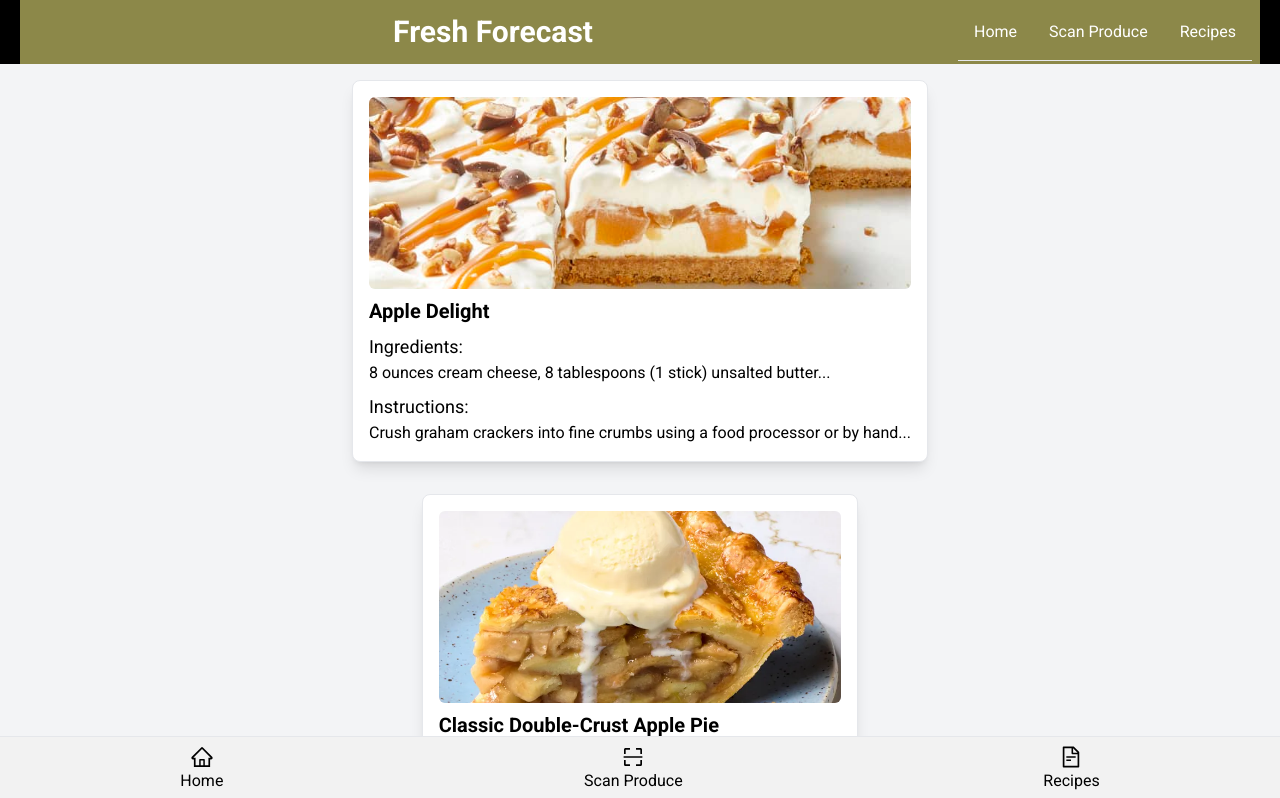
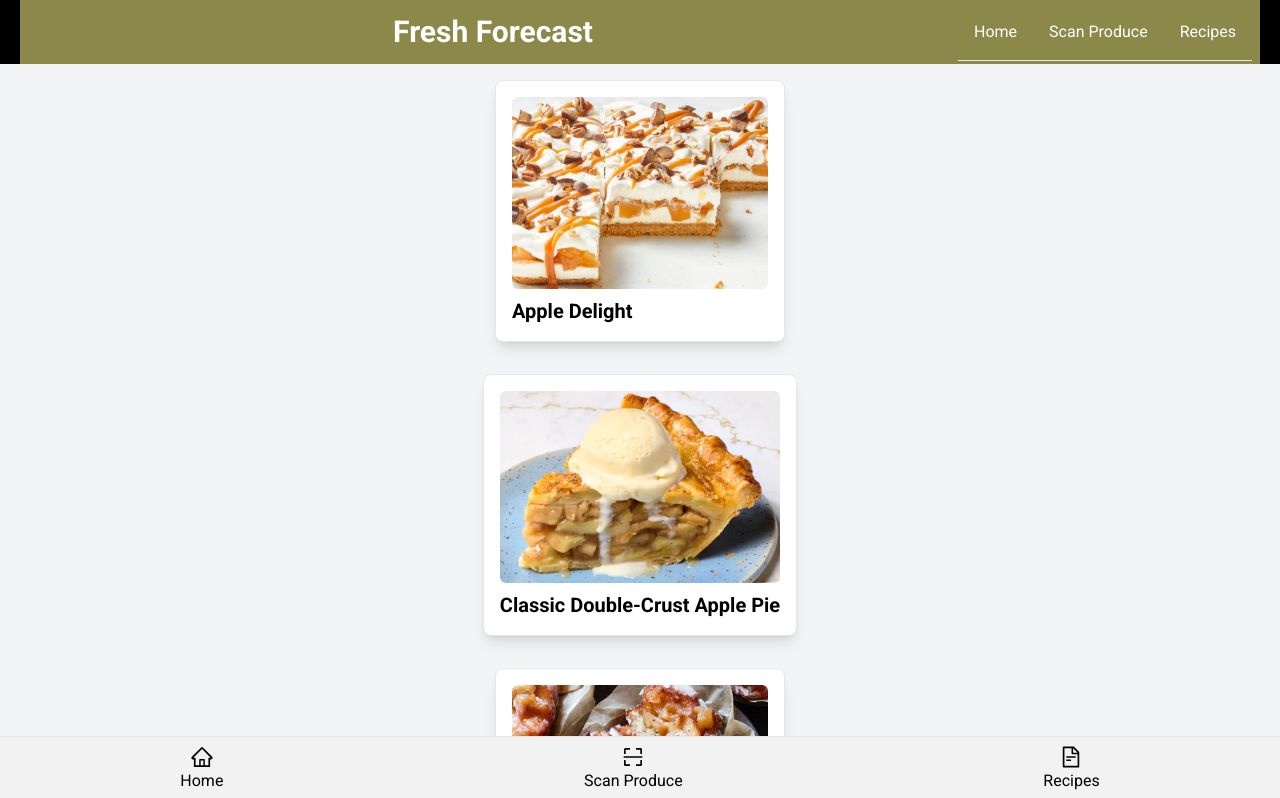
Before and after one commit to ArcCreate/Crisp.AI, a React (Vite) app in the folder FrontEnd/freshForecastApp/: page /my-produce in a window 1280 px wide. Shown: the top 798 px of the page. Built offline with nearby package versions, Linux system fonts and the light colour scheme.

Commit message:
Expanding recipe now works

```diff
--- a/FrontEnd/freshForecastApp/src/components/Recipe.tsx
+++ b/FrontEnd/freshForecastApp/src/components/Recipe.tsx
@@ -1,6 +1,6 @@
 // src/components/Recipe.tsx
-import React from 'react';
-import imageMap from '../imageMap';
+import React, { useState } from 'react';
+import imageMap from '../imageMap'; // Assuming you have this file with image imports
 
 interface RecipeProps {
   imageId: string;
@@ -10,16 +10,25 @@ interface RecipeProps {
 }
 
 const Recipe: React.FC<RecipeProps> = ({ imageId, recipeName, recipeInstructions, recipeIngredients }) => {
-  const imageSrc = imageMap[imageId];
+  const [isExpanded, setIsExpanded] = useState(false); // Local state to track expansion
+  const imageSrc = imageMap[imageId]; // Get the image source from the map
+
+  const toggleExpand = () => {
+    setIsExpanded(!isExpanded); // Toggle the expanded state
+  };
 
   return (
-    <div className="border rounded-lg shadow-lg p-4 m-4 bg-white">
+    <div className="border rounded-lg shadow-lg p-4 m-4 bg-white cursor-pointer" onClick={toggleExpand}>
       <img src={imageSrc} alt={recipeName} className="w-full h-48 object-cover rounded-md" />
       <h2 className="text-xl font-bold mt-2">{recipeName}</h2>
-      <h3 className="text-lg mt-2">Ingredients:</h3>
-      <p>{recipeIngredients}</p>
-      <h3 className="text-lg mt-2">Instructions:</h3>
-      <p>{recipeInstructions}</p>
+      {isExpanded && (
+        <div className="mt-2 transition-all duration-300 ease-in-out">
+          <h3 className="text-lg">Ingredients:</h3>
+          <p>{recipeIngredients}</p>
+          <h3 className="text-lg mt-2">Instructions:</h3>
+          <p>{recipeInstructions}</p>
+        </div>
+      )}
     </div>
   );
 };
--- a/FrontEnd/freshForecastApp/src/pages/RecipePage.tsx
+++ b/FrontEnd/freshForecastApp/src/pages/RecipePage.tsx
@@ -8,50 +8,51 @@ const recipesData = [
       qualityIndex: 1,
       imageId: '1111',
       recipeName: 'Apple Delight',
-    recipeInstructions: 'Crush graham crackers into fine crumbs using a food processor or by hand...',
-    recipeIngredients: '8 ounces cream cheese, 8 tablespoons (1 stick) unsalted butter...',
+      recipeInstructions: 'Crush graham crackers into fine crumbs using a food processor or by hand. Melt 8 tablespoons butter and mix it with graham cracker crumbs, 2 tablespoons granulated sugar, and 1/4 teaspoon kosher salt. Press the graham cracker mixture into the bottom of an 8x8-inch baking dish to form a crust. In a large mixing bowl, beat together 8 ounces cream cheese, 1/4 cup powdered sugar, and 1 teaspoon vanilla extract until smooth. In a separate bowl, whip 1 1/2 cups cold heavy cream with the remaining 1/4 cup powdered sugar until stiff peaks form. Gently fold the whipped cream into the cream cheese mixture until well combined. Spread the cream cheese and whipped cream mixture evenly over the graham cracker crust. Spread 1 (about 21-ounce) can apple pie filling over the cream layer. Optional: Sprinkle 1/4 cup chopped pecans and crumbled 1.4-ounce chocolate-covered English toffee bar on top. Drizzle 2 tablespoons caramel sauce over the apple pie filling. Refrigerate the dessert for at least 2 hours before serving to allow it to set.',
+      recipeIngredients: '8 ounces cream cheese, 8 tablespoons (1 stick) unsalted butter, 12 whole graham crackers sheets (about 6 1/2 ounces), or 1 1/2 cups graham cracker crumbs, 2 tablespoons granulated sugar, 1/2 teaspoon kosher salt, divided, 1/2 cup powdered sugar, divided, 1 teaspoon vanilla extract, 1 1/2 cups cold heavy cream, 1 (about 21-ounce) can apple pie filling, 1/4 cup pecans (optional), 1 (1.4-ounce) chocolate-covered English toffee bar, such as Heath (optional), 2 tablespoons caramel sauce',
     },
     {
       fruitIndex: 0,
       qualityIndex: 2,
       imageId: '1112',
       recipeName: 'Classic Double-Crust Apple Pie',
-    recipeInstructions: 'Make the filling: Place 1/2 cup packed brown sugar...',
-    recipeIngredients: 'For the filling: 1/2 cup packed light or dark brown sugar...',
+      recipeInstructions: 'Make the filling: Place 1/2 cup packed brown sugar, 1/2 cup granulated sugar, 2 teaspoons ground cinnamon, 3/4 teaspoon kosher salt, 1/2 teaspoon ground ginger, and 1/4 teaspoon ground nutmeg in a large bowl. Stir to combine, breaking up any clumps of sugar. Peel 3 pounds Granny Smith or Honeycrisp apples. Halve and core the apples, then cut into 1/4-inch-thick slices (about 8 cups). Add to the bowl of spiced sugar and toss to combine, making sure there are no clumps of sugar or spices left in the bottom of the bowl. Let sit at room temperature to soften until it releases about 3/4 cup liquid, about 30 minutes. Roll out 1/2 of the pie dough on a floured surface into a circle and place in the bottom of a pie dish. Add the apple mixture to the pie crust, then cover with the top crust, sealing the edges. Cut slits in the top crust to allow steam to escape. Bake in a preheated oven at 425°F for 15 minutes, then reduce the temperature to 350°F and bake for an additional 35-45 minutes until the apples are tender and the crust is golden brown.',
+      recipeIngredients: 'For the filling: 1/2 cup packed light or dark brown sugar, 1/2 cup granulated sugar, 2 teaspoons ground cinnamon, 3/4 teaspoon kosher salt, 1/2 teaspoon ground ginger, 1/4 teaspoon ground nutmeg, 3 pounds Granny Smith or Honeycrisp apples (about 7 large), or a combination, 1/3 cup all-purpose flour. For assembly and serving: 1 recipe flaky pie dough, formed into 2 disks and chilled, all-purpose flour for dusting, 1 large egg yolk, 1 tablespoon water, 1 tablespoon turbinado or coarse sugar (optional), whipped cream or vanilla ice cream for serving.',
     },
     {
       fruitIndex: 0,
       qualityIndex: 3,
       imageId: '1113',
       recipeName: 'Glazed Apple Fritters',
-    recipeInstructions: 'Prep the apples. Core, peel, and chop the apples...',
-    recipeIngredients: 'For the apple filling: 2 1/2 pounds Granny Smith apples...',
+      recipeInstructions: 'Prep the apples. Core, peel, and chop the apples into small pieces. Submerge them in ice-cold water with 2 teaspoons of lemon juice to prevent them from browning. In a large mixing bowl, combine 2 1/2 pounds of chopped apples with 3 tablespoons unsalted butter, 2 teaspoons ground cinnamon, and 1/4 cup granulated sugar. In a separate bowl, whisk together 1 packet of active dry yeast (2 1/4 teaspoons) with 3 1/4 cups of unbleached all-purpose flour, 1/3 cup granulated sugar, 1 teaspoon salt, and 1 teaspoon ground cinnamon. In another bowl, mix 1/2 cup whole milk (warmed to about 110°F), 2 large eggs (lightly beaten), and 1/3 cup unsalted butter (melted). Add the milk mixture to the flour mixture and stir until just combined. Fold in the prepared apple mixture. Heat vegetable oil in a deep fryer or large pot. Drop spoonfuls of the batter into the hot oil and fry until golden brown, about 3-4 minutes on each side. Drain on paper towels and let cool slightly before glazing. For the glaze, whisk together 1 1/2 cups powdered sugar, 3 to 4 tablespoons milk, and 1 teaspoon vanilla extract until smooth. Drizzle over the fritters and serve warm.',
+      recipeIngredients: 'For the apple filling: 2 1/2 pounds Granny Smith apples (about 5), 2 teaspoons freshly squeezed lemon juice, 3 tablespoons unsalted butter, 2 teaspoons ground cinnamon, 1/4 cup granulated sugar, 1/4 cup apple cider vinegar. For the dough: 1 packet active dry yeast (2 1/4 teaspoons), 3 1/4 cups unbleached all-purpose flour, divided, 1/3 cup granulated sugar, 1 teaspoon salt, 1 teaspoon ground cinnamon, 1/2 cup whole milk, 2 large eggs (lightly beaten), 1/3 cup unsalted butter (at room temperature), vegetable oil (for frying). For the glaze: 1 1/2 cups powdered sugar, 3 to 4 tablespoons milk, 1 teaspoon vanilla extract.',
     },
     {
       fruitIndex: 1,
       qualityIndex: 1,
       imageId: '2221',
       recipeName: 'Banana Split Brownies',
-    recipeInstructions: 'Preheat oven to 350°F. In a microwave, melt chocolate and butter...',
-    recipeIngredients: '8 ounces unsweetened chocolate, chopped...',
+      recipeInstructions: 'Preheat oven to 350°F. In a microwave, melt 8 ounces unsweetened chocolate and 3/4 cup butter in a large bowl; stir until smooth. In a separate bowl, beat 3 large eggs and 2 cups sugar on high speed for 10 minutes. Stir in the melted chocolate mixture and 1 teaspoon vanilla extract. Gradually stir in 1 cup plus 2 tablespoons all-purpose flour. Fold in 1 cup chopped maraschino cherries. Pour the batter into a greased 9x13-inch baking dish and bake for 25-30 minutes until a toothpick inserted into the center comes out clean. For the topping: In a bowl, mix 8 ounces cream cheese (softened), 1/2 cup mashed ripe banana (about 1 medium), 1/3 cup strawberry preserves, and 1 large egg (lightly beaten) until smooth. Spread the topping over the brownies and sprinkle with 1/4 cup chopped salted peanuts. Optional: garnish with sliced bananas and additional chopped maraschino cherries before serving.',
+      recipeIngredients: '8 ounces unsweetened chocolate (chopped), 3/4 cup butter (cubed), 3 large eggs (room temperature), 2 cups sugar, 1 teaspoon vanilla extract, 1 cup plus 2 tablespoons all-purpose flour, 1 cup maraschino cherries (chopped). For the topping: 1 package (8 ounces) cream cheese (softened), 1/2 cup mashed ripe banana (about 1 medium), 1/3 cup strawberry preserves, 1 large egg (lightly beaten), 1/4 cup chopped salted peanuts. Optional: sliced bananas and additional chopped maraschino cherries.',
     },
     {
       fruitIndex: 1,
       qualityIndex: 2,
       imageId: '2222',
       recipeName: 'Banana Oatmeal Cookies',
-    recipeInstructions: 'Preheat oven to 375°F. In a bowl, combine the first 6 ingredients...',
-    recipeIngredients: '1-1/2 cups all-purpose flour, 1 cup sugar...',
+      recipeInstructions: 'Preheat oven to 375°F. In a bowl, combine 1 1/2 cups all-purpose flour, 1 cup sugar, 1 teaspoon salt, 1/2 teaspoon baking soda, 1/2 teaspoon ground cinnamon, and 1/4 teaspoon ground nutmeg; mix well. Beat in 3/4 cup softened butter until the mixture resembles coarse crumbs. Add 1 large egg (room temperature), 1 cup mashed ripe bananas (about 2), and 1 3/4 cups quick-cooking oats; mix well. Stir in 1 cup semisweet chocolate chips and 1/2 cup chopped walnuts. Drop by tablespoonfuls onto greased baking sheets and bake for 10-12 minutes until golden brown.',
+      recipeIngredients: '1-1/2 cups all-purpose flour, 1 cup sugar, 1 teaspoon salt, 1/2 teaspoon baking soda, 1/2 teaspoon ground cinnamon, 1/4 teaspoon ground nutmeg, 3/4 cup butter (softened), 1 large egg (room temperature), 1 cup mashed ripe bananas (about 2), 1-3/4 cups quick-cooking oats, 1 cup semisweet chocolate chips, 1/2 cup chopped walnuts.',
     },
     {
       fruitIndex: 1,
       qualityIndex: 3,
       imageId: '2223',
       recipeName: 'Banana Blueberry Pancakes',
-    recipeInstructions: 'In a large bowl, combine the flours, sugar, baking powder and salt...',
-    recipeIngredients: 'All-purpose flour, Brown sugar, 1 banana...',
+      recipeInstructions: 'In a large bowl, combine 1 cup all-purpose flour, 1 tablespoon brown sugar, 1 tablespoon baking powder, and 1/2 teaspoon salt. In a second bowl, whisk together 1 large egg, 1 cup milk, 1 mashed banana, and 1 teaspoon vanilla extract. Pour the wet ingredients into the dry ingredients and stir just until moistened. Heat a non-stick skillet over medium heat and pour 1/4 cup of batter for each pancake. Cook until bubbles form on the surface, then flip and cook until golden brown. Serve warm with maple syrup.',
+      recipeIngredients: 'All-purpose flour, brown sugar, 1 banana, canola oil (for cooking), confectioners’ sugar (for serving).',
     },
   ];
+
 
 const RecipePage: React.FC = () => {
   return (
```
Lines whose indentation alone changed are shown as unchanged.
